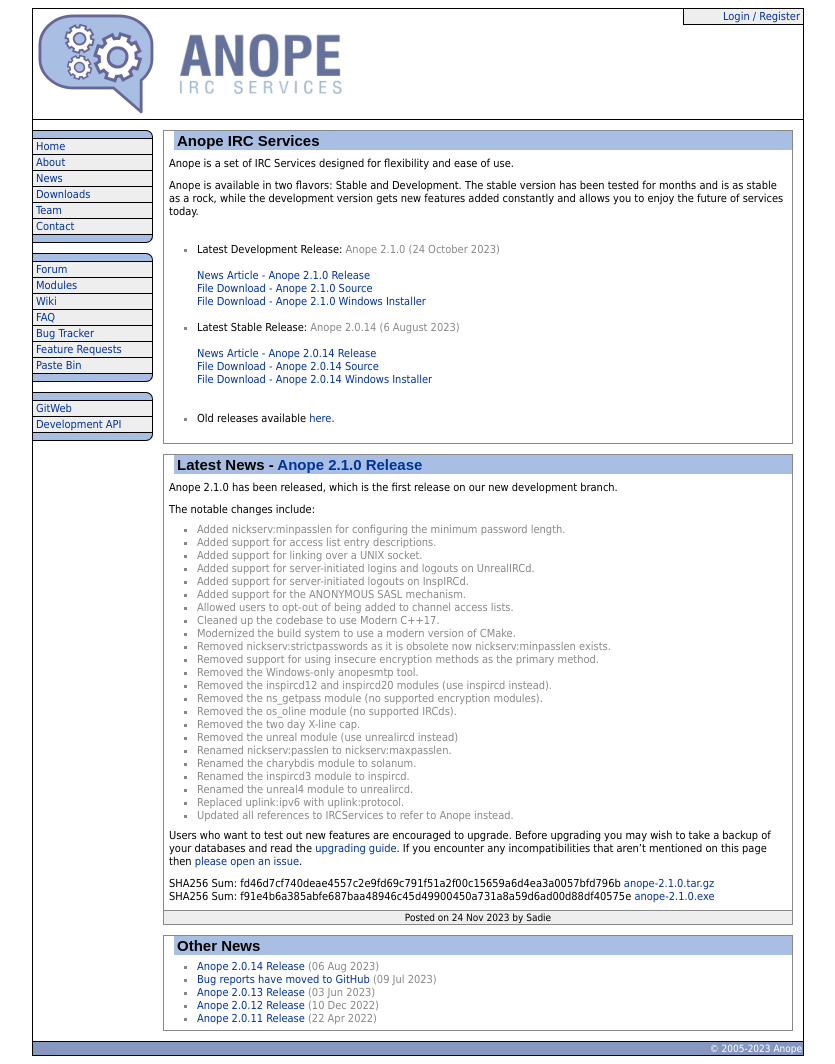
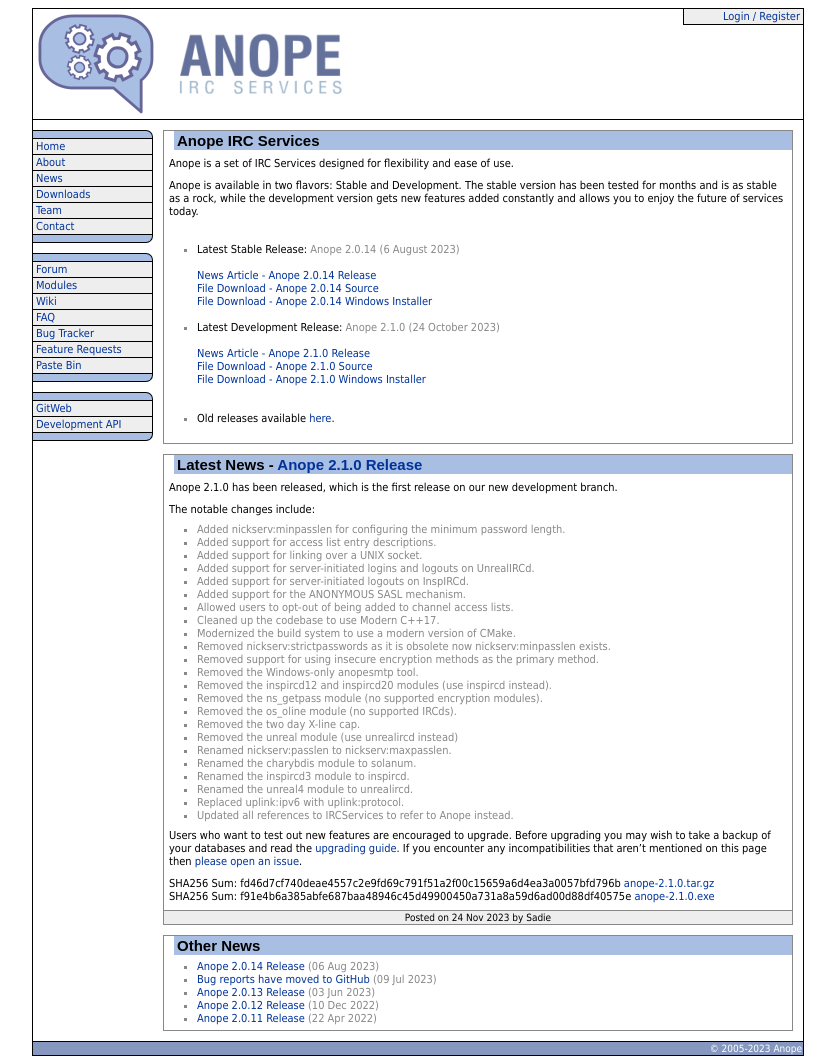
Before and after one commit to anope/website, a Jekyll site: the page built from index.html, in a window 1280 px wide. Shown: the whole page, without its empty margins (222-1057 px from the left). Built offline with Jekyll 4.4.1, drawn with Linux system fonts in a browser that asks for light colours; the list of posts is cut into pages by our own code.

Commit message:
Swap the development and stable versions around so stable is first.

```diff
--- a/index.html
+++ b/index.html
@@ -12,14 +12,13 @@
   <p>Anope is available in two flavors: Stable and Development. The stable version has been tested for months and is as stable as a rock, while the development version gets new features added constantly and allows you to enjoy the future of services today. </p>
   <br>
   <ul>
-    {% assign type = "Development" %}
-    {% assign release = site.releases.devel %}
-    {% include release.html %}
-
     {% assign type = "Stable" %}
     {% assign release = site.releases.stable %}
     {% include release.html %}
 
+    {% assign type = "Development" %}
+    {% assign release = site.releases.devel %}
+    {% include release.html %}
     <br>
     <li>
       <span>Old releases available <a href="https://github.com/anope/anope/releases">here</a>.</span>
```
